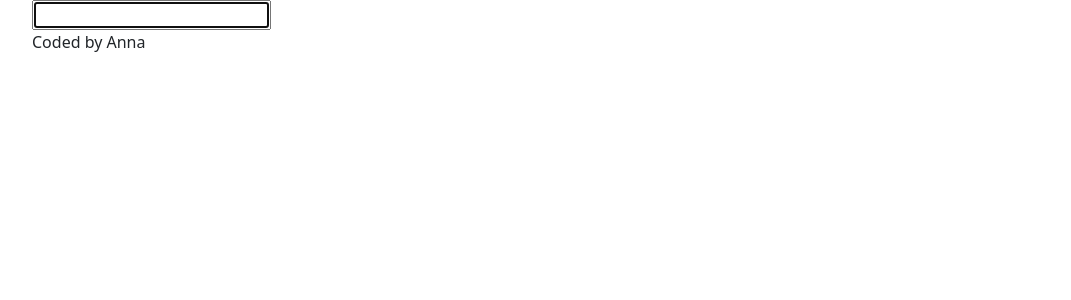
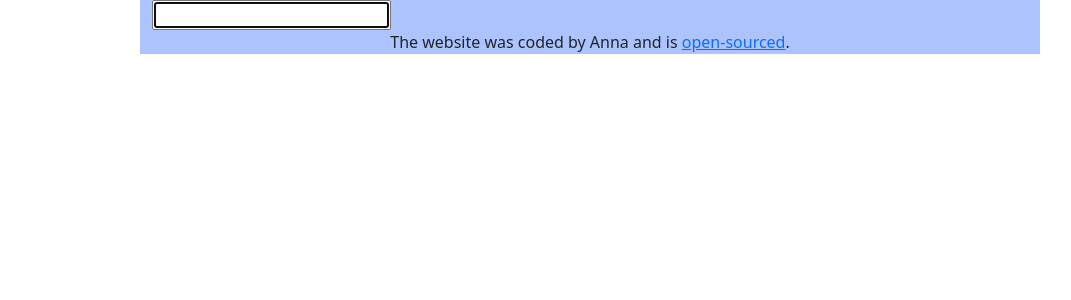
Before and after one commit to AnnaKuliga/react-dictionary-app, a React (Create React App) app: page / in a window 1280 px wide. Shown: the top 300 px of the page, without its empty margins (50-1121 px from the left). Built offline with nearby package versions, Linux system fonts and the light colour scheme.

Commit message:
added some css and the link to the git repository

```diff
--- a/src/App.js
+++ b/src/App.js
@@ -7,7 +7,17 @@ function App() {
       <div className="container">
         <header className="App-header"></header>
         <Dictionary />
-        <footer className="App-footer">Coded by Anna</footer>
+        <footer className="App-footer">
+          The website was coded by Anna and is{" "}
+          <a
+            href="https://github.com/AnnaKuliga/react-dictionary-app"
+            target="_blank"
+            rel="noreferrer"
+          >
+            open-sourced
+          </a>
+          .
+        </footer>
       </div>
     </div>
   );
--- a/src/Meaning.js
+++ b/src/Meaning.js
@@ -8,6 +8,7 @@ export default function Meaning(props) {
       <p>
         {props.meaning.definition} <br />
         <em> {props.meaning.example} </em>
+        <hr />
       </p>
     </div>
   );
--- a/src/index.css
+++ b/src/index.css
@@ -1,3 +1,9 @@
-body {
+footer {
+  text-align: center;
+}
+.App {
+  background-color: rgba(151, 180, 254, 0.795);
   margin: 0 auto;
+  max-width: 900px;
+  text-align: justify;
 }
```
